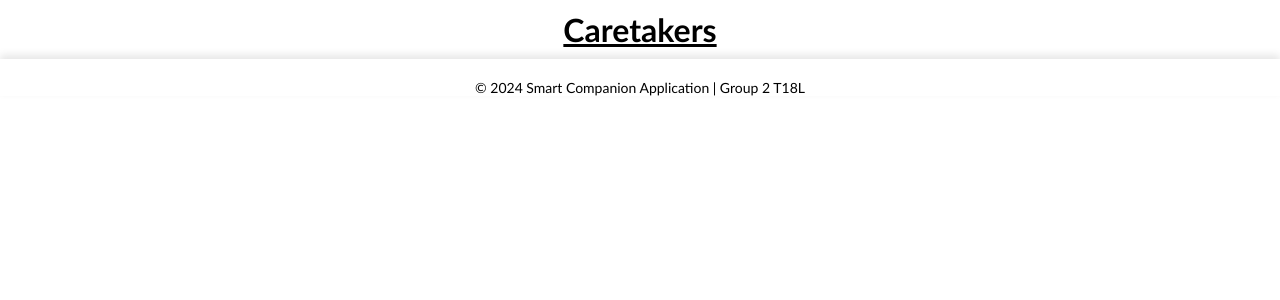
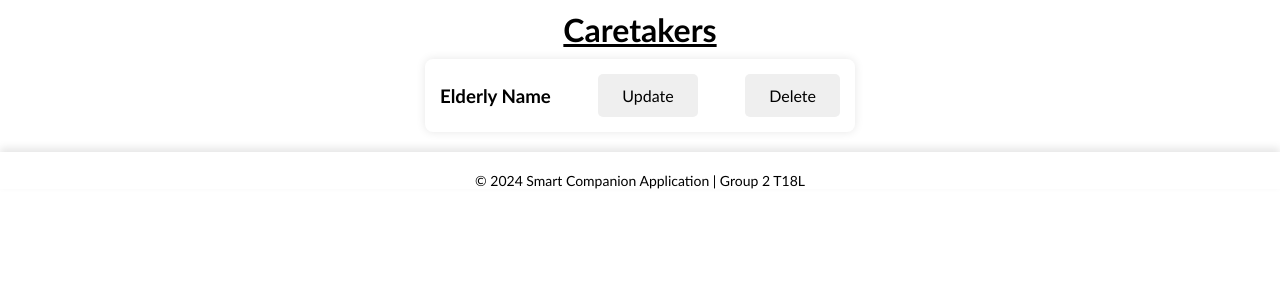
Before and after one commit to NareenBruce/SmartComp, a Flask app: template templates/Admin/caretakerdata.html in a window 1280 px wide. Shown: the part 84-384 px from the top of the page. Run offline with Flask 3, Linux system fonts and the light colour scheme; the template is opened without the code that fills it, so the values that code supplies are empty.

Commit message:
Update caretakerdata.html

```diff
--- a/templates/Admin/caretakerdata.html
+++ b/templates/Admin/caretakerdata.html
@@ -16,6 +16,11 @@
     <div class="title">
         <h1>Caretakers</h1>
     </div>
+    <div class="elderly">
+        <h3>Elderly Name</h3>
+        <button>Update</button>
+        <button>Delete</button>
+    </div>
 </body>
 <footer>
     &copy; 2024 Smart Companion Application | Group 2 T18L
```
